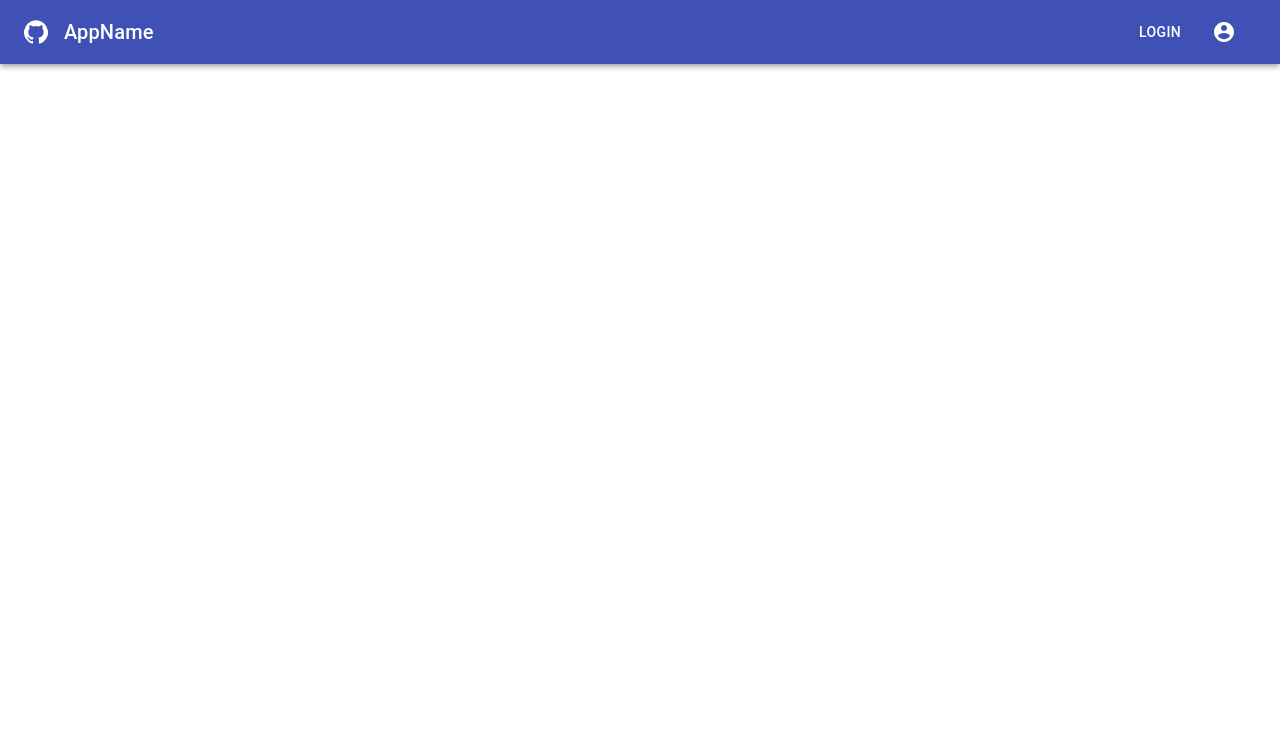
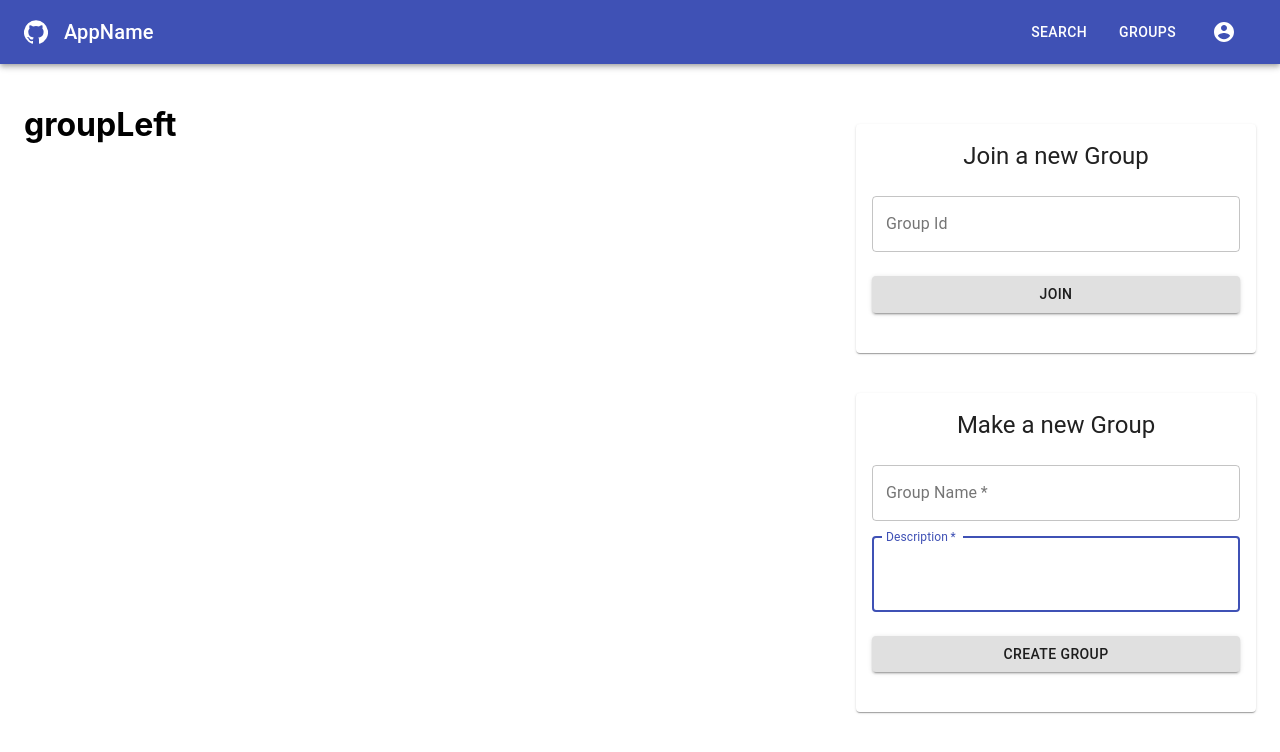
Before and after one commit to theNaukiMatic/Sem-V, a React (Create React App) app: page /groups in a window 1280 px wide. Shown: the top 752 px of the page. Built offline with nearby package versions, Linux system fonts and the light colour scheme; no server answers; sample sign-in values are in the browser's storage; the HTML template or start-up script is replaced by a standard one.

Commit message:
groups part -1

```diff
--- /dev/null
+++ b/src/components/Groups/GroupLeftComp.js
@@ -0,0 +1,13 @@
+import React from "react";
+import { makeStyles } from "@material-ui/core/styles";
+import Card from "@material-ui/core/Card";
+import CardActions from "@material-ui/core/CardActions";
+import CardContent from "@material-ui/core/CardContent";
+import Button from "@material-ui/core/Button";
+import Typography from "@material-ui/core/Typography";
+import { Grid, Avatar, Box } from "@material-ui/core";
+
+const GroupLeft = () => {
+	return <h1>groupLeft</h1>;
+};
+export default GroupLeft;
--- /dev/null
+++ b/src/components/Groups/GroupRightComp.js
@@ -0,0 +1,154 @@
+import React from "react";
+import { makeStyles } from "@material-ui/core/styles";
+import Card from "@material-ui/core/Card";
+import CardActions from "@material-ui/core/CardActions";
+import CardContent from "@material-ui/core/CardContent";
+import Button from "@material-ui/core/Button";
+import Typography from "@material-ui/core/Typography";
+import { Grid, Avatar, Box, TextField } from "@material-ui/core";
+
+const useStyles = makeStyles((theme) => ({
+	pos: {
+		marginBottom: 12,
+	},
+	large: {
+		width: theme.spacing(25),
+		height: theme.spacing(25),
+	},
+	form: {
+		width: "100%", // Fix IE 11 issue.
+		marginTop: theme.spacing(3),
+	},
+	submit: {
+		margin: theme.spacing(3, 0, 2),
+	},
+}));
+
+const GroupRight = () => {
+	const classes = useStyles();
+	return (
+		<div>
+			<br />
+			<br />
+			<Card>
+				<CardContent>
+					<Grid container justify="center">
+						<Grid item>
+							<Typography
+								variant="h5"
+								component="h2"
+								align="center"
+							>
+								Join a new Group
+							</Typography>
+						</Grid>
+						<br />
+					</Grid>
+					<Box component="flex" mb={3} borderColor="transparent">
+						<form
+							className={classes.form}
+							noValidate
+							// onSubmit={handleSubmit}
+						>
+							<Typography>
+								{" "}
+								<TextField
+									id="groupId"
+									label="Group Id"
+									variant="outlined"
+									fullWidth
+								/>
+								<Box display="flex" flexDirection="column">
+									<Button
+										className={classes.submit}
+										variant="contained"
+										justify="flex-end"
+										inline
+									>
+										Join
+									</Button>
+								</Box>
+							</Typography>
+						</form>
+					</Box>
+				</CardContent>
+			</Card>
+			<br />
+			<br />
+
+			<Card>
+				<CardContent>
+					<Grid container justify="center">
+						<Grid item>
+							<Typography
+								variant="h5"
+								component="h2"
+								align="center"
+							>
+								Make a new Group
+							</Typography>
+						</Grid>
+						<br />
+					</Grid>
+					<Box component="flex" mb={3} borderColor="transparent">
+						<form
+							className={classes.form}
+							noValidate
+							// onSubmit={handleSubmit}
+						>
+							{/* <Typography> */}{" "}
+							<Grid container spacing={2}>
+								<Grid item xs={12} sm={12}>
+									<TextField
+										autoComplete="uname"
+										name="userName"
+										variant="outlined"
+										required
+										fullWidth
+										id="userName"
+										label="Group Name"
+										autoFocus
+										// value={username}
+										// onChange={(e) =>
+										// 	setUsername(e.target.value)
+										// }
+									/>
+								</Grid>
+								<Grid item xs={12} sm={12}>
+									<TextField
+										autoComplete="fname"
+										name="firstName"
+										variant="outlined"
+										required
+										fullWidth
+										id="firstName"
+										label="Description"
+										autoFocus
+										multiline
+										rows={2}
+										// value={firstName}
+										// onChange={(e) =>
+										// 	setFirstName(e.target.value)
+										// }
+									/>
+								</Grid>
+							</Grid>
+							<Box display="flex" flexDirection="column">
+								<Button
+									className={classes.submit}
+									variant="contained"
+									justify="flex-end"
+									inline
+								>
+									Create Group
+								</Button>
+							</Box>
+							{/* </Typography> */}
+						</form>
+					</Box>
+				</CardContent>
+			</Card>
+		</div>
+	);
+};
+export default GroupRight;
--- /dev/null
+++ b/src/components/Groups/index.js
@@ -0,0 +1,22 @@
+import React, { useState, useEffect } from "react";
+import { Grid } from "@material-ui/core";
+import GroupLeft from "./GroupLeftComp";
+import GroupRight from "./GroupRightComp";
+
+import { useDispatch, useSelector } from "react-redux";
+
+const Group = () => {
+	return (
+		<Grid container direction="row" spacing={2} alignItems="stretch">
+			<Grid item xs={12} sm={8}>
+				<br />
+				<GroupLeft />
+			</Grid>
+			<Grid item xs={12} sm={4}>
+				<br />
+				<GroupRight />
+			</Grid>
+		</Grid>
+	);
+};
+export default Group;
--- a/src/components/HeaderComponent.js
+++ b/src/components/HeaderComponent.js
@@ -46,9 +46,20 @@ const Navbar = () => {
 			<Toolbar>
 				<GitHubIcon className={classes.menuButton} />
 				<Typography variant="h6" className={classes.title}>
-					AppName
+					<Link href="/home" color="inherit" variant="inherit">
+						AppName
+					</Link>
 				</Typography>
-				<Button color="inherit">Login</Button>
+				<Button color="inherit" variant="inherit">
+					<Link color="inherit" variant="inherit" href="#">
+						Search
+					</Link>
+				</Button>
+				<Button color="inherit" variant="inherit">
+					<Link color="inherit" variant="inherit" href="/groups">
+						Groups
+					</Link>
+				</Button>
 				<Button
 					aria-controls="simple-menu"
 					aria-haspopup="true"
--- a/src/components/MainComponent.js
+++ b/src/components/MainComponent.js
@@ -6,6 +6,7 @@ import { BrowserRouter as Router, Route, Redirect } from "react-router-dom";
 import HomePage from "./Home";
 import Loading from "./LoadingComponent";
 import LandingPage from "./Landing";
+import Group from "./Groups";
 import PrivateRoute from "./PrivateRoute";
 
 import { useSelector, useDispatch } from "react-redux";
@@ -30,6 +31,7 @@ function Main() {
 				<Route exact path="/" component={Landing} />
 				<PrivateRoute path="/home" component={HomePage} />
 				<PrivateRoute path="/profile/:userId" component={Profile} />
+				<PrivateRoute path="/groups" component={Group} />
 			</Container>
 		</Router>
 	);
```
Also changed, not shown: src/store/features/groups/createGroupSlice.js (added), src/store/features/groups/joinGroupSlice.js (added).
